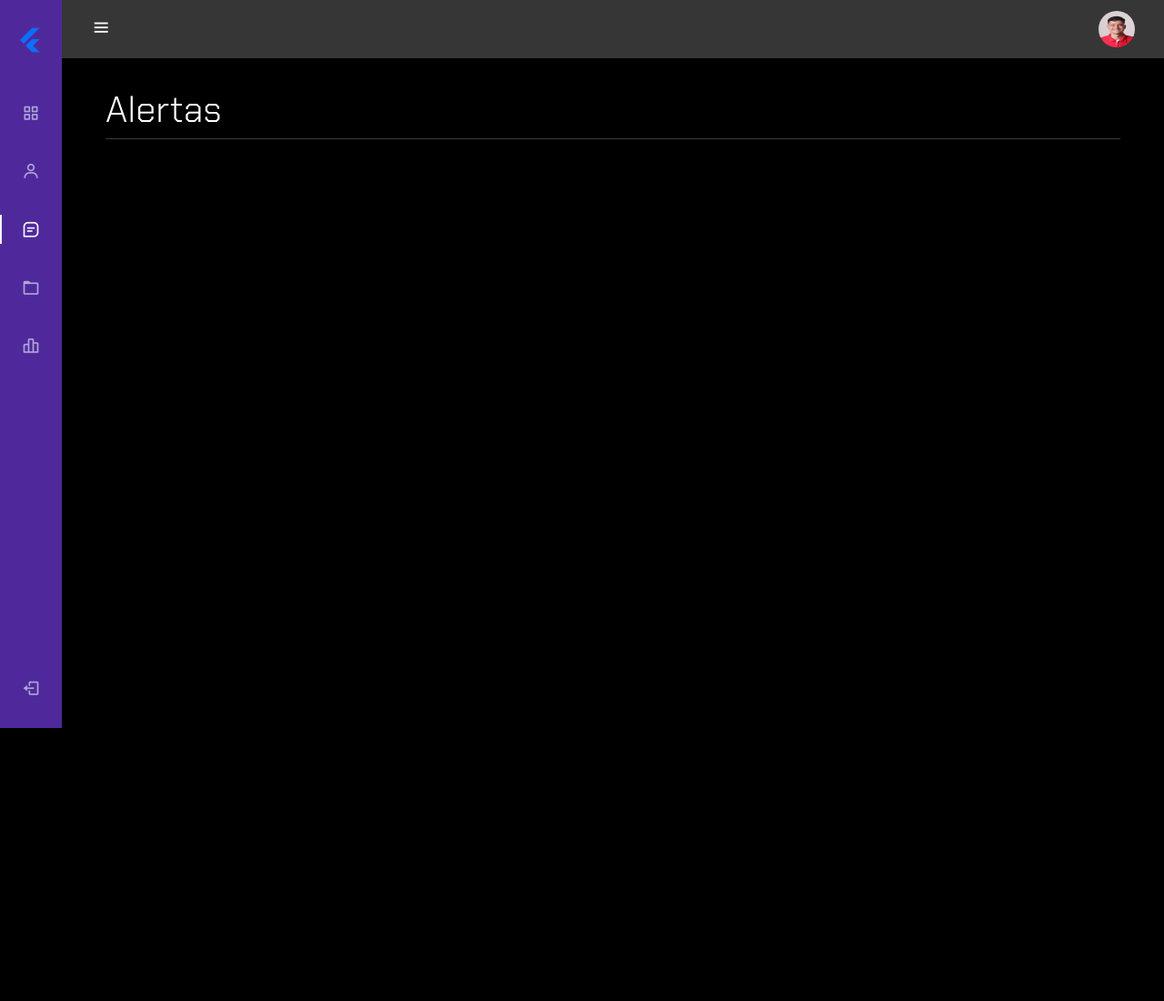
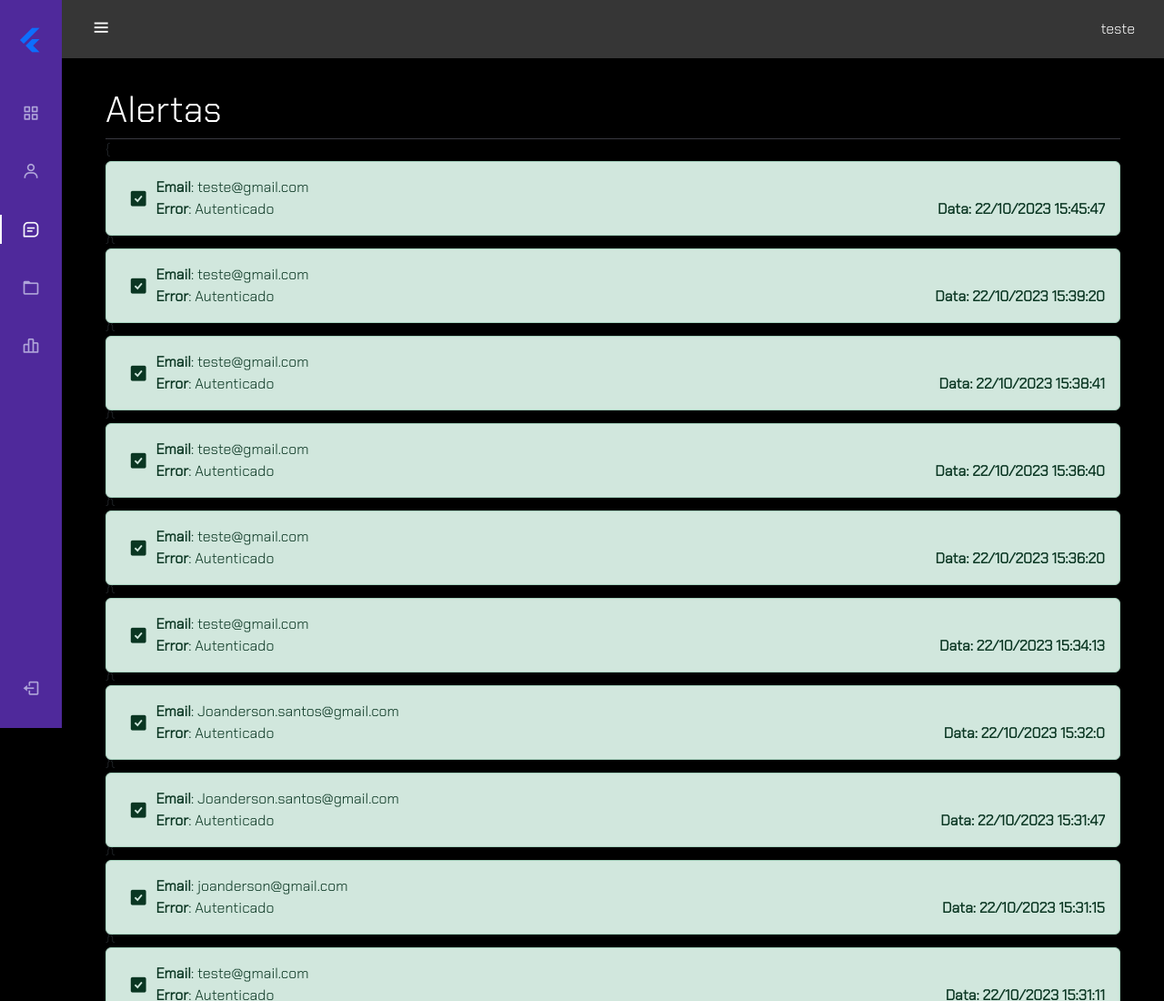
Before and after one commit to eujoanderson/accesscontrol, a website built with Vite: page projeto_completo/pages/alert.html in a window 1280 px wide. Shown: the top 1100 px of the page at 91% size. Before the commit the page ends 800 px from the top, so only its background shows below. Built offline with nearby package versions, Linux system fonts and the light colour scheme; data requests are answered from the project's data file.

Commit message:
Alterações

```diff
--- a/projeto_completo/css/page-principal.css
+++ b/projeto_completo/css/page-principal.css
@@ -69,18 +69,6 @@ a{text-decoration: none !important}
     color: var(--first-color);
     font-size: 1.5rem;
     cursor: pointer
-}
-.header_img{
-    width: 35px;
-    height: 35px;
-    display: flex;
-    justify-content: center;
-    border-radius: 50%;
-    overflow: hidden;
-    cursor: pointer;
-}
-.header_img img{
-    width: 40px
 }
 .l-navbar{
     position: fixed;
@@ -206,6 +194,17 @@ i{
 
 }
 
+.entrar_user {
+    position: fixed !important;
+    top: 15%;
+    left: 50%;
+    transform: translate(-50%, -50%);
+    display: flex !important;
+    width: 50% !important;
+    justify-content: center;
+}
+
+
 /* Tabelas */
 table{
     width: 100%;
@@ -308,6 +307,31 @@ td{
     }
 }
 
+@media screen and (max-width: 802px){
+
+    .entrar_user {
+        position: fixed !important;
+        top: 10%;
+        left: 50%;
+        transform: translate(-50%, -50%);
+        display: flex !important;
+        width: 50% !important;
+        justify-content: center;
+        align-items: center;
+    }
+
+    .boxs{
+        display: flex;
+        flex-direction: column;
+    }
+
+}
+
+.date_box {
+    margin-left: auto !important;
+    align-self: flex-end !important;
+}
+
 .box-border{
     border-bottom: 1px solid #393941;
 }
@@ -335,4 +359,11 @@ label{
     opacity: 1.2;
 }
 
+.name{
+    background-color: #5010d1 !important;
+    color: #ffffff !important;
+    padding: 5px 15px 5px 5px;
+    text-align: center;
+}
+
 /*rgb(168, 168, 179)*/
--- a/projeto_completo/js/component/autenticacao.js
+++ b/projeto_completo/js/component/autenticacao.js
@@ -2,29 +2,7 @@ import API from '../services/api.js';
 import md5 from 'js-md5';
 
 let testUser = await API.read("users");
-
-function removeElement(){
-	const tim = setTimeout(() => {
-		const alerts = document.getElementById("alert");
-		alerts.remove()
-	}, 2000);
-}
-
-async function session_sair(id){
-	for(const u of testUser){
-
-		if(u.session === Number(id)){
-			const data = {
-				email: u.email,
-				senha: u.senha,
-				session: 0
-			};
-			const persons_update = await API.update('users', u.id, data);
-			window.location.href = "../../index.html";
-			break;
-		}
-	}
-}
+let nameTest = "";
 
 function createAlert(icone, mensagem, cor){
 	const alertCreate = `
@@ -37,7 +15,56 @@ function createAlert(icone, mensagem, cor){
 
 	const cadastro = document.getElementById("cadastro");
 	cadastro.innerHTML = alertCreate + cadastro.innerHTML;
+
+	setTimeout(() => {
+		const alerts = document.getElementById("alert");
+		alerts.remove()
+	}, 2000);
 }
+
+
+
+async function remove_alert_user(cor, message, condic){
+    const data = `
+        <div id="alert_user" class="alert  alert-${cor} alert-dismissible fade show entrar_user" role="alert" >
+		<i class='bx bx-x-circle px-2'></i>
+            ${message}
+            <button type="button" class="btn-close mt-2" data-bs-dismiss="alert" aria-label="Close"></button>
+        </div>`;
+
+        const alerts = document.getElementById("entrar_user");
+        alerts.innerHTML = data + alerts.innerHTML;
+
+        const alert_user = document.getElementById("alert_user");
+        setTimeout(() => {
+            alert_user.remove();
+        }, 3000);
+
+        if(Number(condic) === 1){
+            setTimeout(() => {
+                window.location.reload();
+            }, 1000);
+        }
+}
+
+async function session_sair(id){
+	for(const u of testUser){
+
+		if(u.session === Number(id)){
+			const data = {
+				email: u.email,
+				senha: u.senha,
+				session: 0,
+				name: nameTest
+			};
+			const persons_update = await API.update('users', u.id, data);
+			window.location.href = "../../index.html";
+			break;
+		}
+	}
+}
+
+
 
 async function entrar(){
 	const email = document.querySelector("#floatingInput").value;
@@ -46,11 +73,14 @@ async function entrar(){
 	const users = await API.read("users");
 
 	if( users.some(data => data.email === md5(email) && users.some(date => date.senha === md5(senha) ) )){
+		const emailSplit = email.split("@");
+		nameTest += emailSplit[0]
 
 		const data = {
 			email: md5(email),
 			senha: md5(senha),
-			session: 1
+			session: 1,
+			name: emailSplit[0]
 		};
 
 		for (const u of users){
@@ -58,14 +88,43 @@ async function entrar(){
 
 			if(users[i].email === md5(email)){
 				const persons_update = await API.update('users', u.id, data);
+				capture_alert(email, 'Autenticado', 'alerts');
 				break;
 			}
 		}
 		window.location.href = "../../pages/page-principal.html";
 	}
 	else{
-		alert("Usuário não encontrado!");
+		remove_alert_user('danger', 'Usuário não encontrado!', '0');
+
+		if( users.some(data => data.email === md5(email))){
+			capture_alert(email, 'Não autenticado','alerts_error');
+		}
 	}
+}
+
+async function times(){
+	const dataHoraAtual = new Date();
+	const dia = dataHoraAtual.getDate();
+	const mes = dataHoraAtual.getMonth() + 1;
+	const ano = dataHoraAtual.getFullYear();
+	const hora = dataHoraAtual.getHours();
+	const minutos = dataHoraAtual.getMinutes();
+	const segundos = dataHoraAtual.getSeconds();
+
+	let resultado = `${dia}/${mes}/${ano} ${hora}:${minutos}:${segundos}`
+
+	return resultado;
+}
+
+async function capture_alert(email, message, db){
+
+	const data = {
+		email: email,
+		message: message,
+		date:await times()
+	};
+	const db_alert = await API.create(`${db}`,data);
 }
 
 
@@ -87,11 +146,14 @@ async function cadastrar(){
 			if(!testUser.some(data => data.email === md5(createEmail.value) )){
 				const md5_email = md5(createEmail.value);
 				const md5_senha = md5(createPassword.value);
+				const emailSplit = createEmail.value.split("@");
+				nameTest += emailSplit[0]
 
 				const data = {
 					email: md5_email,
 					senha: md5_senha,
-					session: 0
+					session: 0,
+					name: emailSplit[0]
 				}
 				const createUser = await API.create('users', data);
 
@@ -100,19 +162,15 @@ async function cadastrar(){
 				const tim = setTimeout(() => {
 					window.location.href = "../../index.html";
 				}, 2000);
-				removeElement();
 			}else{
 				createAlert(`<i class='bx bx-repost px-2' ></i>`, 'Usuário já existe, tente novamente!', 'danger');
-				removeElement();
 			}
 		}
 		else{
 			createAlert(`<i class='bx bx-stop px-2'></i>`, 'As senhas precisam ser iguais!', 'info');
-			removeElement();
 		}
 	}else{
 		createAlert(`<i class='bx bx-x-circle px-2'></i>`, 'Os campos não podem ser vazio!','danger' );
-		removeElement();
 	}
 }
 
@@ -125,27 +183,28 @@ async function recuperarSenha(){
 	const persons = await API.read('users');
 	if(email != "" && testPassword != "" && newPassword != ""){
 		if(testPassword === newPassword){
+			const emailSplit = email.split("@");
+			nameTest += emailSplit[0]
 			for(const p of persons){
 				if(md5(email) === p.email){
 
 					const data = {
 						email: md5(email),
 						senha: md5(testPassword),
-						session: 0
+						session: 0,
+						name: emailSplit[0]
+
 					};
 					const persons_update = await API.update('users', p.id, data);
 
 					createAlert(`<i class='bx bxs-check-square px-2'></i>`, 'Senha alterada com sucesso!', 'success');
-					removeElement();
 				}
 			}
 		}else{
 			createAlert("<i class='bx bx-repost px-2' ></i>", 'As senhas precisam ser iguais!', 'danger');
-			removeElement();
 		}
 	}else{
 		createAlert(`<i class='bx bx-x-circle px-2'></i>`, 'Os campos não podem ser vazio!','danger' );
-		removeElement();
 	}
 }
 
--- a/projeto_completo/js/component/insertPerson.js
+++ b/projeto_completo/js/component/insertPerson.js
@@ -4,8 +4,8 @@ import AUTH from '../component/autenticacao.js';
 export let lista = [];
 let persons = await API.read('person');
 let users = await API.read('users');
+
 window.session_sair = AUTH.session_sair;
-
 
 async function remove_alert_user(cor, message, condic){
     const data = `
@@ -39,7 +39,6 @@ async function insertPerson(event){
         let i = users.indexOf(u);
 
         if(users[i].session === 1 && users[i].email === u.email){
-
             const form = document.querySelector("form");
 
             const name = document.querySelector('#name').value.toUpperCase();
@@ -49,8 +48,7 @@ async function insertPerson(event){
             lista = {
                 name: name,
                 card: card,
-                setor: setor
-            };
+                setor: setor};
 
             if(!persons.some(data => data.name === name)){
                 let responses = await API.create('person', lista)
@@ -61,10 +59,8 @@ async function insertPerson(event){
             }else{
                 remove_alert_user('danger', 'Usuário já existe, tente cadastrar novamente', '0');
             }
-
             break;
-            }
-            else{
+        }else{
             AUTH.session_sair('0');
             break;
         }
@@ -101,12 +97,13 @@ async function update(ids, name, card, setor) {
     event.preventDefault();
     let idHtml = document.getElementById(`${ids}`);
     let input1, input2, input3;
+    users = await API.read('users');
 
+    for (const u of users){
+        let i = users.indexOf(u);
+
+        if(users[i].session === 1){
             if (!idHtml.querySelector('input')) {
-        console.log(!idHtml.querySelector('input'),  "Esse é o teste do query selector")
-        console.log("teste")
-
-        console.log(idHtml.children[1], "Esse é o teste content")
                 idHtml.children[1].innerHTML = `<input id="1" type="text" class="edit" value="${name}" />`;
                 idHtml.children[2].innerHTML = `<input id="2" type="text" class="edit" value="${card}" />`;
                 idHtml.children[3].innerHTML = `<input id="3" type="text" class="edit" value="${setor}" />`;
@@ -126,6 +123,12 @@ async function update(ids, name, card, setor) {
                 input3.addEventListener("input", function () {
                     setor = input3.value;
                 });
+            }
+
+            break;
+        }else{
+            AUTH.session_sair('0');
+        }
     }
 
 
@@ -150,4 +153,54 @@ async function update(ids, name, card, setor) {
     buttonUpdate.addEventListener("click", buttonClickHandler);
 }
 
-export default { insertPerson, remove_user, update }
+async function alert_load(){
+
+    const div_users = document.getElementById("alerts_users");
+
+    let alerts = await API.read('alerts');
+    let alerts_users = await API.read('alerts_error');
+
+    for (let i = alerts.length - 1; i >= 0; i--) {
+        const row = `{
+            <div class="alert alert-success d-flex align-items-center" style="margin-bottom: -10px;">
+                <i class='bx bxs-check-square px-2'></i>
+                <div class="d-flex flex-column ">
+                    <div><Strong>Email</Strong>: ${alerts[i].email}</div>
+                    <div><Strong>Error</Strong>: ${alerts[i].message}</div>
+                </div>
+
+                <div class="date_box">
+                    <strong>Data: ${alerts[i].date}</strong>
+                </div>
+            </div>
+        }`;
+
+        if (div_users != null){
+            div_users.insertAdjacentHTML('beforeend', row);
+        }
+    }
+
+    for (let i = alerts_users.length - 1; i >= 0; i--) {
+        const row = `{
+            <div class="alert alert-danger d-flex align-items-center">
+                <i class='bx bx-x-circle px-3'></i>
+                <div class="d-flex flex-column ">
+                    <div><Strong>Email</Strong>: ${alerts_users[i].email}</div>
+                    <div><Strong>Error</Strong>: ${alerts_users[i].message}</div>
+                </div>
+
+                <div class="date_box">
+                    <strong>Data: ${alerts_users[i].date}</strong>
+                </div>
+            </div>
+        }`;
+
+        if (div_users != null){
+            div_users.insertAdjacentHTML('beforeend', row);
+        }
+    }
+
+
+}
+
+export default { insertPerson, remove_user, update, alert_load }
--- a/projeto_completo/json-server/blog/db.json
+++ b/projeto_completo/json-server/blog/db.json
@@ -4,33 +4,364 @@
       "email": "d1ca18cecaa470117672980092647dfe",
       "senha": "0cc175b9c0f1b6a831c399e269772661",
       "session": 1,
-      "id": 1
+      "name": "teste",
+      "id": 2
     },
     {
       "email": "247a6cd9d0a156f55bb2c317a7cac9b9",
       "senha": "0cc175b9c0f1b6a831c399e269772661",
       "session": 0,
-      "id": 2
+      "name": "",
+      "id": 3
     },
     {
-      "email": "150f143682efca51ff5d01c75a18a7ed",
+      "email": "5e0d11c8633cd56b9b16029c1bd373da",
       "senha": "0cc175b9c0f1b6a831c399e269772661",
       "session": 0,
-      "id": 3
+      "name": "Joanderson.santos",
+      "id": 4
     }
   ],
   "person": [
     {
-      "name": "AKADSSADASDSA",
+      "name": "ARTHUR",
+      "card": "1524",
+      "setor": "SUPORTE",
+      "id": 6
+    },
+    {
+      "name": "TESTE1",
       "card": "",
-      "setor": "A",
+      "setor": "TESTE1",
+      "id": 12
+    },
+    {
+      "name": "TESTE2",
+      "card": "",
+      "setor": "TESTE2",
+      "id": 13
+    },
+    {
+      "name": "TESTE3",
+      "card": "",
+      "setor": "TESTE3",
+      "id": 14
+    },
+    {
+      "name": "TESTE10",
+      "card": "",
+      "setor": "TESTE110",
+      "id": 15
+    }
+  ],
+  "alerts": [
+    {
+      "email": "teste@gmail.com",
+      "message": "Autenticado",
+      "date": "22/10/2023 12:51:14",
+      "id": 1
+    },
+    {
+      "email": "carlos@gmail.com",
+      "message": "Autenticado",
+      "date": "22/10/2023 12:51:21",
+      "id": 2
+    },
+    {
+      "email": "joanderson@gmail.com",
+      "message": "Autenticado",
+      "date": "22/10/2023 12:51:36",
+      "id": 3
+    },
+    {
+      "email": "carlos@gmail.com",
+      "message": "Autenticado",
+      "date": "22/10/2023 12:51:57",
       "id": 4
     },
     {
-      "name": "AKADSSADASDSADASDASDS",
-      "card": "",
-      "setor": "A",
+      "email": "teste@gmail.com",
+      "message": "Autenticado",
+      "date": "22/10/2023 14:30:13",
       "id": 5
+    },
+    {
+      "email": "teste@gmail.com",
+      "message": "Autenticado",
+      "date": "22/10/2023 14:30:27",
+      "id": 6
+    },
+    {
+      "email": "teste@gmail.com",
+      "message": "Autenticado",
+      "date": "22/10/2023 14:34:21",
+      "id": 7
+    },
+    {
+      "email": "teste@gmail.com",
+      "message": "Autenticado",
+      "date": "22/10/2023 14:34:53",
+      "id": 8
+    },
+    {
+      "email": "teste@gmail.com",
+      "message": "Autenticado",
+      "date": "22/10/2023 14:35:4",
+      "id": 9
+    },
+    {
+      "email": "teste@gmail.com",
+      "message": "Autenticado",
+      "date": "22/10/2023 14:35:10",
+      "id": 10
+    },
+    {
+      "email": "teste@gmail.com",
+      "message": "Autenticado",
+      "date": "22/10/2023 14:36:19",
+      "id": 11
+    },
+    {
+      "email": "teste@gmail.com",
+      "message": "Autenticado",
+      "date": "22/10/2023 14:37:17",
+      "id": 12
+    },
+    {
+      "email": "teste@gmail.com",
+      "message": "Autenticado",
+      "date": "22/10/2023 14:37:42",
+      "id": 13
+    },
+    {
+      "email": "teste@gmail.com",
+      "message": "Autenticado",
+      "date": "22/10/2023 14:40:43",
+      "id": 14
+    },
+    {
+      "email": "teste@gmail.com",
+      "message": "Autenticado",
+      "date": "22/10/2023 14:45:16",
+      "id": 15
+    },
+    {
+      "email": "teste@gmail.com",
+      "message": "Autenticado",
+      "date": "22/10/2023 14:46:8",
+      "id": 16
+    },
+    {
+      "email": "teste@gmail.com",
+      "message": "Autenticado",
+      "date": "22/10/2023 14:46:30",
+      "id": 17
+    },
+    {
+      "email": "teste@gmail.com",
+      "message": "Autenticado",
+      "date": "22/10/2023 14:46:45",
+      "id": 18
+    },
+    {
+      "email": "teste@gmail.com",
+      "message": "Autenticado",
+      "date": "22/10/2023 14:50:59",
+      "id": 19
+    },
+    {
+      "email": "joanderson@gmail.com",
+      "message": "Autenticado",
+      "date": "22/10/2023 15:8:25",
+      "id": 20
+    },
+    {
+      "email": "joanderson@gmail.com",
+      "message": "Autenticado",
+      "date": "22/10/2023 15:9:55",
+      "id": 21
+    },
+    {
+      "email": "joanderson@gmail.com",
+      "message": "Autenticado",
+      "date": "22/10/2023 15:11:25",
+      "id": 22
+    },
+    {
+      "email": "joanderson@gmail.com",
+      "message": "Autenticado",
+      "date": "22/10/2023 15:14:23",
+      "id": 23
+    },
+    {
+      "email": "joanderson@gmail.com",
+      "message": "Autenticado",
+      "date": "22/10/2023 15:17:44",
+      "id": 24
+    },
+    {
+      "email": "teste@gmail.com",
+      "message": "Autenticado",
+      "date": "22/10/2023 15:18:52",
+      "id": 25
+    },
+    {
+      "email": "teste@gmail.com",
+      "message": "Autenticado",
+      "date": "22/10/2023 15:19:13",
+      "id": 26
+    },
+    {
+      "email": "joanderson@gmail.com",
+      "message": "Autenticado",
+      "date": "22/10/2023 15:19:28",
+      "id": 27
+    },
+    {
+      "email": "teste@gmail.com",
+      "message": "Autenticado",
+      "date": "22/10/2023 15:19:40",
+      "id": 28
+    },
+    {
+      "email": "teste@gmail.com",
+      "message": "Autenticado",
+      "date": "22/10/2023 15:22:26",
+      "id": 29
+    },
+    {
+      "email": "teste@gmail.com",
+      "message": "Autenticado",
+      "date": "22/10/2023 15:22:36",
+      "id": 30
+    },
+    {
+      "email": "joanderson@gmail.com",
+      "message": "Autenticado",
+      "date": "22/10/2023 15:23:1",
+      "id": 31
+    },
+    {
+      "email": "teste@gmail.com",
+      "message": "Autenticado",
+      "date": "22/10/2023 15:23:32",
+      "id": 32
+    },
+    {
+      "email": "joanderson@gmail.com",
+      "message": "Autenticado",
+      "date": "22/10/2023 15:23:37",
+      "id": 33
+    },
+    {
+      "email": "Joanderson.santos@gmail.com",
+      "message": "Autenticado",
+      "date": "22/10/2023 15:23:51",
+      "id": 34
+    },
+    {
+      "email": "Joanderson.santos@gmail.com",
+      "message": "Autenticado",
+      "date": "22/10/2023 15:25:35",
+      "id": 35
+    },
+    {
+      "email": "Joanderson.santos@gmail.com",
+      "message": "Autenticado",
+      "date": "22/10/2023 15:26:22",
+      "id": 36
+    },
+    {
+      "email": "joanderson@gmail.com",
+      "message": "Autenticado",
+      "date": "22/10/2023 15:27:56",
+      "id": 37
+    },
+    {
+      "email": "teste@gmail.com",
+      "message": "Autenticado",
+      "date": "22/10/2023 15:28:51",
+      "id": 38
+    },
+    {
+      "email": "teste@gmail.com",
+      "message": "Autenticado",
+      "date": "22/10/2023 15:29:13",
+      "id": 39
+    },
+    {
+      "email": "teste@gmail.com",
+      "message": "Autenticado",
+      "date": "22/10/2023 15:30:30",
+      "id": 40
+    },
+    {
+      "email": "teste@gmail.com",
+      "message": "Autenticado",
+      "date": "22/10/2023 15:31:11",
+      "id": 41
+    },
+    {
+      "email": "joanderson@gmail.com",
+      "message": "Autenticado",
+      "date": "22/10/2023 15:31:15",
+      "id": 42
+    },
+    {
+      "email": "Joanderson.santos@gmail.com",
+      "message": "Autenticado",
+      "date": "22/10/2023 15:31:47",
+      "id": 43
+    },
+    {
+      "email": "Joanderson.santos@gmail.com",
+      "message": "Autenticado",
+      "date": "22/10/2023 15:32:0",
+      "id": 44
+    },
+    {
+      "email": "teste@gmail.com",
+      "message": "Autenticado",
+      "date": "22/10/2023 15:34:13",
+      "id": 45
+    },
+    {
+      "email": "teste@gmail.com",
+      "message": "Autenticado",
+      "date": "22/10/2023 15:36:20",
+      "id": 46
+    },
+    {
+      "email": "teste@gmail.com",
+      "message": "Autenticado",
+      "date": "22/10/2023 15:36:40",
+      "id": 47
+    },
+    {
+      "email": "teste@gmail.com",
+      "message": "Autenticado",
+      "date": "22/10/2023 15:38:41",
+      "id": 48
+    },
+    {
+      "email": "teste@gmail.com",
+      "message": "Autenticado",
+      "date": "22/10/2023 15:39:20",
+      "id": 49
+    },
+    {
+      "email": "teste@gmail.com",
+      "message": "Autenticado",
+      "date": "22/10/2023 15:45:47",
+      "id": 50
+    }
+  ],
+  "alerts_error": [
+    {
+      "email": "teste@gmail.com",
+      "message": "Não autenticado",
+      "date": "22/10/2023 14:30:25",
+      "id": 1
     }
   ]
 }
--- a/projeto_completo/main.js
+++ b/projeto_completo/main.js
@@ -19,9 +19,41 @@ window.entrar = AUTH.entrar;
 window.cadastrar = AUTH.cadastrar;
 window.recuperarSenha = AUTH.recuperarSenha;
 window.session_sair = AUTH.session_sair;
+window.alert_load = INSERT.alert_load;
 
-const persons = await API.read("person")
+
+const persons = await API.read("person");
+const users = await API.read("users");
+
+const qtde_users = document.getElementById("qtde_users");
+const qtde_cards = document.getElementById("qtde_cards");
+const header_img = document.querySelector("#header_img");
+let cards_user = 0;
 
 for (const person of persons) {
 	personTable.personTable(person);
 }
+
+for (const u of users){
+	let i = users.indexOf(u);
+	if(users[i].session === 1 && users[i].email === u.email){
+		header_img.insertAdjacentHTML('beforeend', users[i].name);
+		console.log(users[i])
+	}
+}
+
+
+for (const cards of persons) {
+	if(cards.card != "" && cards.card != " " && cards.card != "-"){
+		cards_user += 1
+	}
+}
+
+if(qtde_users != null){
+	qtde_users.insertAdjacentHTML('beforeend', persons.length);
+	qtde_cards.insertAdjacentHTML('beforeend', cards_user);
+}
+
+
+
+INSERT.alert_load();
--- a/projeto_completo/pages/alert.html
+++ b/projeto_completo/pages/alert.html
@@ -32,7 +32,7 @@
     <div id="body-pd">
         <header class="header" id="header">
             <div class="header_toggle"> <i class='bx bx-menu text-white' id="header-toggle"></i> </div>
-            <div class="header_img"> <img src="../img/photo.jpg" alt=""> </div>
+            <div id="header_img" class=" text-white"> </div>
         </header>
         <div class="l-navbar" id="nav-bar">
             <nav class="nav">
@@ -52,13 +52,13 @@
 
     <div class="conteudo-principal h-100 text-white">
         <div class="container" id="container">
-
 			<div class="d-flex justify-content-between align-items-center box-border">
 				<h1>Alertas</h1>
 			</div>
-
         </div>
     </div>
+
+    <div class="container" id="alerts_users"></div>
 
     <script type="module" src="../main.js"></script>
 </body>
```
Also changed, not shown: projeto_completo/index.html (+1 -1 lines), projeto_completo/pages/groups.html (+1 -1 lines), projeto_completo/pages/page-principal.html (+10 -20 lines), projeto_completo/pages/status.html (+1 -1 lines), projeto_completo/pages/users.html (+1 -1 lines). Lines whose indentation alone changed are shown as unchanged.
